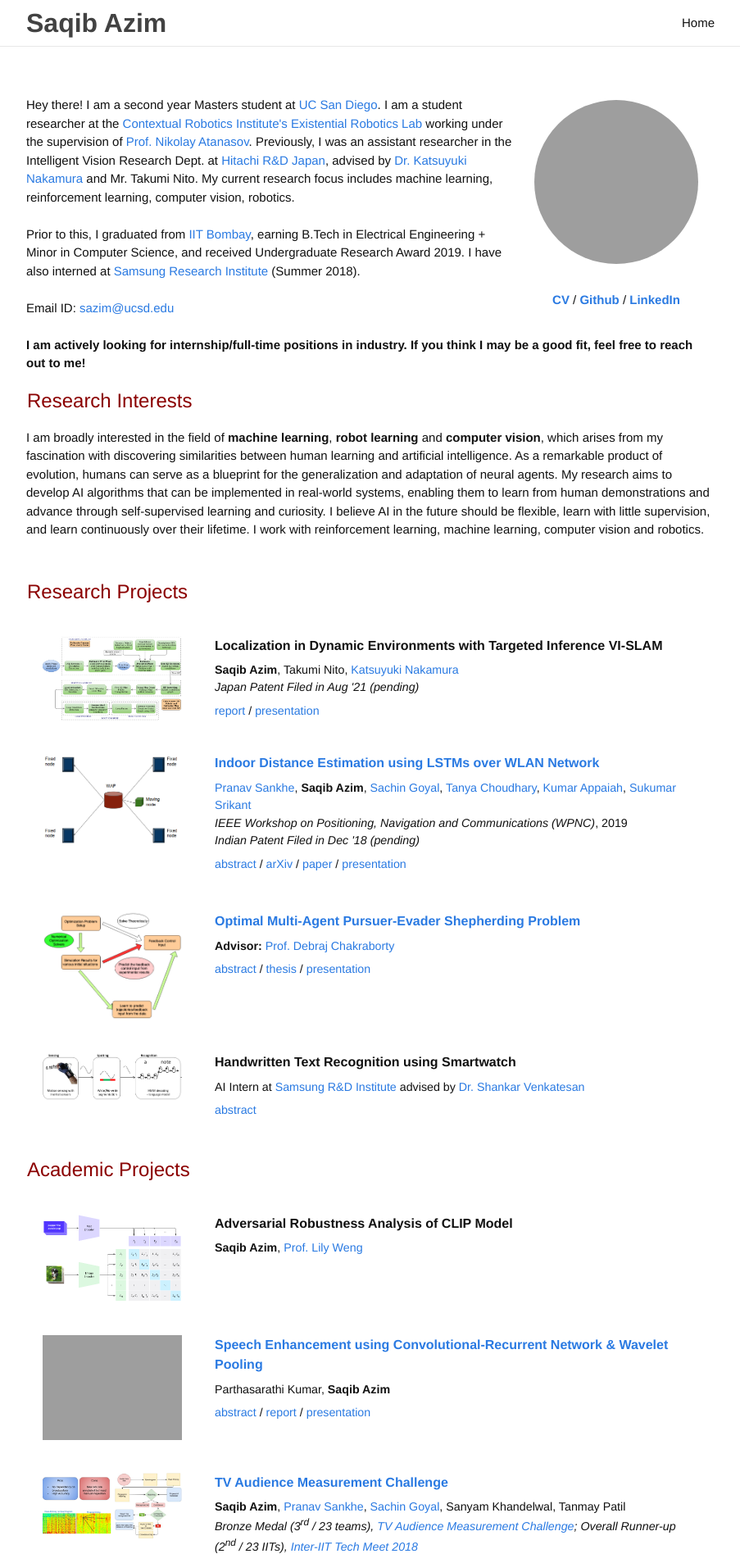
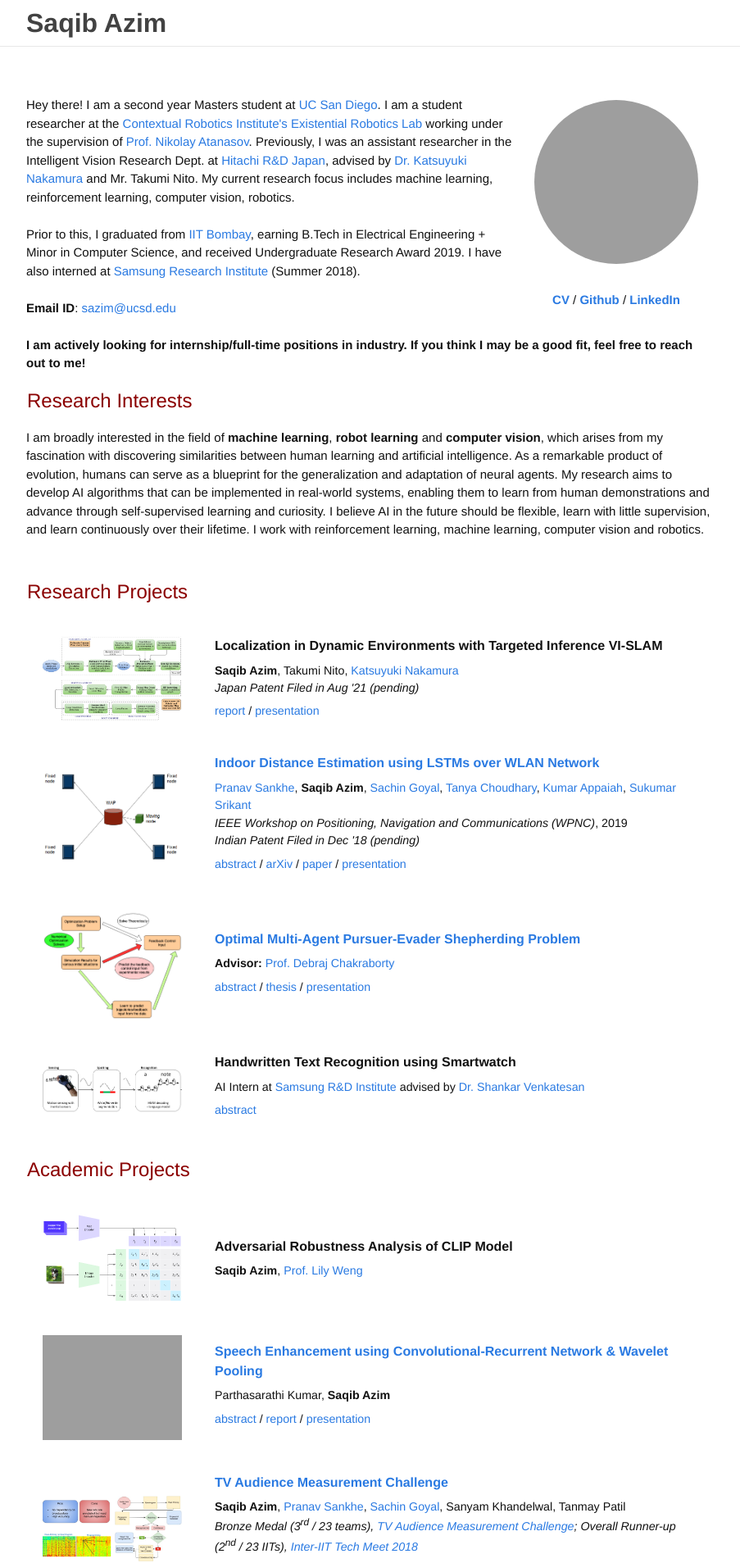
Before and after one commit to saqib1707/saqib1707.github.io, a Jekyll site: the page built from index.md, in a window 1280 px wide. Shown: the top 1907 px of the page at 82% size, without its empty margins (188-1091 px from the left). Built offline with Jekyll 4.4.1, drawn with Linux system fonts in a browser that asks for light colours; comment, search, counter and statistics services are not loaded; grey boxes are pictures that could not be loaded.

Commit message:
removing home tab, centering walpaper

```diff
--- a/_includes/header.html
+++ b/_includes/header.html
@@ -16,15 +16,14 @@
           <path fill="#424242" d="M18,13.516C18,14.335,17.335,15,16.516,15H1.484C0.665,15,0,14.335,0,13.516l0,0 c0-0.82,0.665-1.484,1.484-1.484h15.031C17.335,12.031,18,12.696,18,13.516L18,13.516z"/>
         </svg>
       </a>
-      <div class="trigger">
+      <!-- <div class="trigger">
       	<a class="page-link" href="{{ site.baseurl }}/">Home</a>
         {% for my_page in site.pages %}
           {% if my_page.title %}
           <a class="page-link" href="{{ my_page.url | prepend: site.baseurl }}">{{ my_page.title }}</a>
           {% endif %}
         {% endfor %}
-        <!-- <a class="page-link" href="{{ site.baseurl }}/_pages/research.html">Research</a> -->
-      </div>
+      </div> -->
     </nav>
   </div>
 </header>
--- a/_sass/_base.scss
+++ b/_sass/_base.scss
@@ -113,7 +113,7 @@ confName {
     padding-bottom: 20px;
     padding-top: 20px;
     width: 25%;
-    vertical-align: top
+    vertical-align: middle;
 }
 
 .projectBody {
@@ -122,7 +122,7 @@ confName {
     padding-bottom: 20px;
     padding-top: 20px;
     width: 75%;
-    vertical-align: top;
+    vertical-align: middle;
 }
 
 .smallprojectWallpaper {
@@ -131,7 +131,7 @@ confName {
     padding-bottom: 20px;
     padding-top: 20px;
     width: 15%;
-    vertical-align: top
+    vertical-align: middle;
 }
 
 .bigprojectBody {
@@ -140,7 +140,7 @@ confName {
     padding-bottom: 20px;
     padding-top: 20px;
     width: 85%;
-    vertical-align: top
+    vertical-align: middle;
 }
 
 .abstract {
--- a/index.md
+++ b/index.md
@@ -15,7 +15,7 @@ layout: page
 Hey there! I am a second year Masters student at <a href="https://jacobsschool.ucsd.edu/">UC San Diego</a>. I am a student researcher at the <a href="https://contextualrobotics.ucsd.edu/">Contextual Robotics Institute's</a> <a href="http://erl.ucsd.edu/">Existential Robotics Lab</a> working under the supervision of <a href="https://natanaso.github.io/">Prof. Nikolay Atanasov</a>. Previously, I was an assistant researcher in the Intelligent Vision Research Dept. at <a href="https://www.hitachi.com/rd/index.html">Hitachi R&D Japan</a>, advised by <a href="https://jp.linkedin.com/in/katsuyuki-nakamura-19b9bb88">Dr. Katsuyuki Nakamura</a> and Mr. Takumi Nito. My current research focus includes machine learning, reinforcement learning, computer vision, robotics. <br> <br>
 
 Prior to this, I graduated from <a href="https://www.iitb.ac.in/">IIT Bombay</a>, earning B.Tech in Electrical Engineering + Minor in Computer Science, and received Undergraduate Research Award 2019. I have also interned at <a href="https://research.samsung.com/sri-b">Samsung Research Institute</a> (Summer 2018). <br> <br>
-Email ID: <a href="mailto: sazim@ucsd.edu">sazim@ucsd.edu</a><br><br>
+<b>Email ID</b>: <a href="mailto: sazim@ucsd.edu">sazim@ucsd.edu</a><br><br>
 <b>I am actively looking for internship/full-time positions in industry. If you think I may be a good fit, feel free to reach out to me!</b>
 </div>
 
```
Also changed, not shown: 1 other file.
